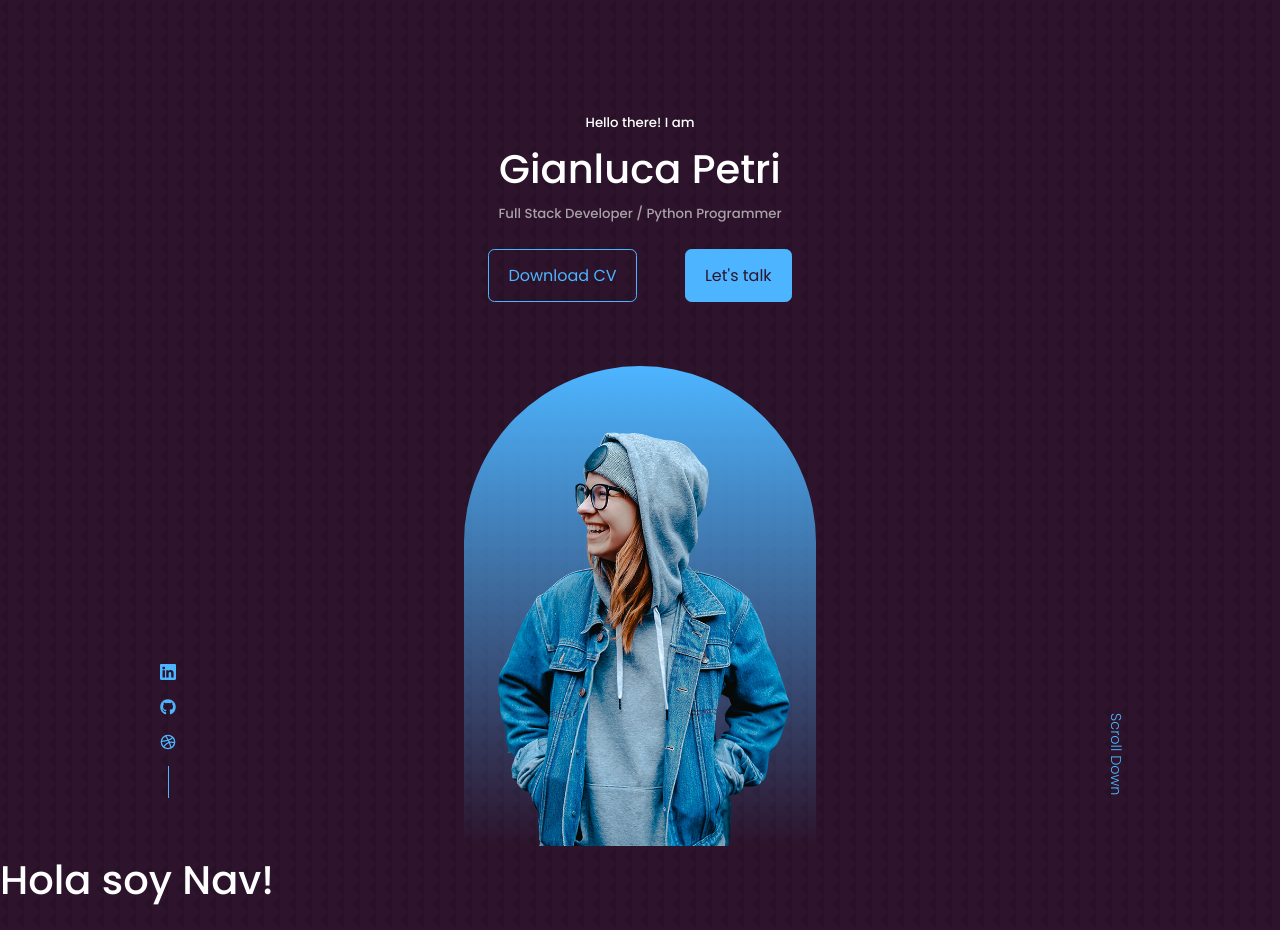
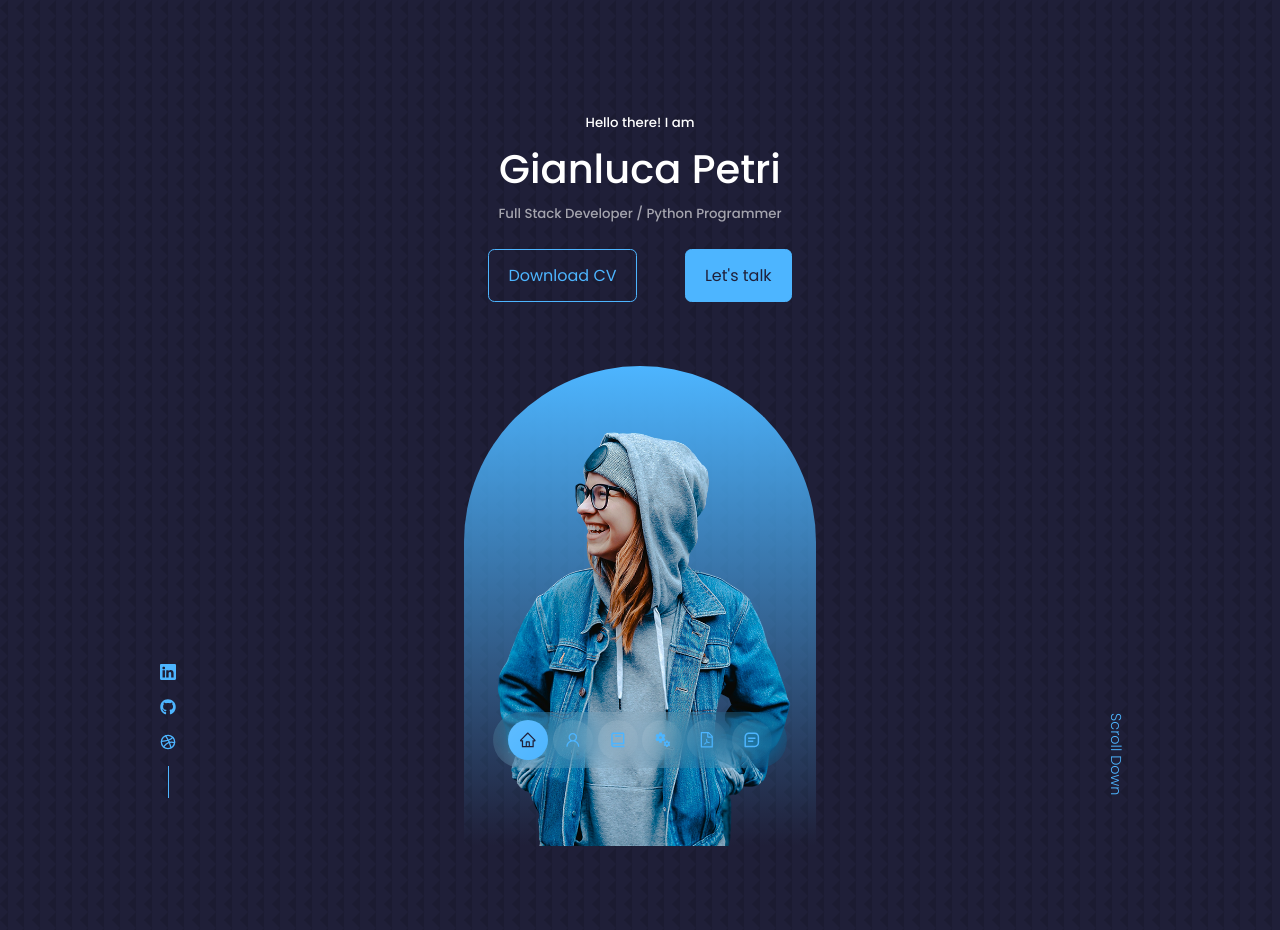
Before and after one commit to gianpetrii/portfolio, a React (Create React App) app: page / in a window 1280 px wide. Shown: the top 930 px of the page. Built offline with nearby package versions, Linux system fonts and the light colour scheme.

Commit message:
css nav y manejo de active class

```diff
--- a/src/App.css
+++ b/src/App.css
@@ -15,7 +15,7 @@
 /* ============== CSS VARIABLES ============== */
 :root {
     /* COLORS */
-    --color-bg: #2D142C;
+    --color-bg: #1F1F38;
     --color-bg-variant: #2C2C6C;
     --color-primary: #4DB5FF;
     --color-primary-variant: rgba(77, 181, 255, 0.4);
@@ -58,6 +58,7 @@ body {
 /* ============== GENERAL STYLES FOR CONTAINERS ============== */
 section {   /* almost all sections are wrapped in section html tag */
     margin-top: 8rem;
+    height: 100vh;
 }
 
 .container{
@@ -89,6 +90,14 @@ section > h2 {
 
 .text-light {
     color: var(--color-light);
+}
+
+ul{
+   list-style: none;
+}
+
+li {
+   list-style: none;
 }
 
 a {
--- a/src/sections/About/About.jsx
+++ b/src/sections/About/About.jsx
@@ -3,9 +3,8 @@ import './About.css';
 
 function About() {
     return (
-        <>
-            <h1>Hola soy About!</h1>
-        </>
+      <section id='about'>About
+      </section>
     );
 }
 
--- a/src/sections/Contact/Contact.jsx
+++ b/src/sections/Contact/Contact.jsx
@@ -3,9 +3,8 @@ import './Contact.css';
 
 function Contact() {
     return (
-        <>
-            <h1>Hola soy Contact!</h1>
-        </>
+      <section id='contact'>contact
+      </section>
     );
 }
 
--- a/src/sections/Experience/Experience.jsx
+++ b/src/sections/Experience/Experience.jsx
@@ -3,9 +3,8 @@ import './Experience.css';
 
 function Experience() {
     return (
-        <>
-            <h1>Hola soy Experience!</h1>
-        </>
+      <section id='experience'>experience
+      </section>
     );
 }
 
--- a/src/sections/Header/Header.jsx
+++ b/src/sections/Header/Header.jsx
@@ -11,7 +11,6 @@ function Header() {
    return (
       <>
          <header>
-
             <div className="container header_container">
                <h5>Hello there! I am</h5>
                <h1>Gianluca Petri</h1>
--- a/src/sections/Nav/Nav.css
+++ b/src/sections/Nav/Nav.css
@@ -0,0 +1,45 @@
+nav {
+
+   width: max-content;
+   display: block;
+   padding: 0.5rem 0.8rem;
+   z-index: 2;
+   position: fixed;
+   left: 50%;
+   transform: translateX(-50%);
+   bottom: 2rem;
+   display: flex;
+   gap: 0.8rem;
+   border-radius: 3rem;
+   background: linear-gradient(135deg, rgba(255, 255, 255, 0.1), rgba(255, 255, 255, 0)); /*glossy effect */
+   backdrop-filter: blur(15px);
+
+}
+
+
+nav ul {
+   display: flex;
+   flex-direction: row;
+}
+
+nav ul li a {
+   padding: 0.7rem;
+   margin-left: 0.15rem;
+   margin-right: 0.15rem;
+   border-radius: 50%;
+   display: flex;
+   font-size: 1.1rem;
+   background: linear-gradient(135deg, rgba(255, 255, 255, 0.1), rgba(255, 255, 255, 0)); /*glossy effect */
+   backdrop-filter: blur(15px);
+
+}
+
+nav ul li a:hover {
+   background: var(--color-white);
+   color: var(--color-primary-variant);   /* ya esta definido white para a:hover pero me gusta mas este para icono */
+}
+
+nav ul li a.active {
+   background-color: var(--color-primary);
+   color: var(--color-bg);
+}
--- a/src/sections/Nav/Nav.jsx
+++ b/src/sections/Nav/Nav.jsx
@@ -1,11 +1,60 @@
+// Hooks
+import { useState } from 'react';
+
 // Estilos
 import './Nav.css';
 
+// dependencias
+import { AiOutlineHome, AiOutlineUser, AiOutlineFilePdf } from 'react-icons/ai';
+import { BiBook, BiMessageSquareDetail } from 'react-icons/bi';
+import { MdMiscellaneousServices } from 'react-icons/md';
+import { useEffect } from 'react';
+
+
+
 function Nav() {
-    return (
-        <>
-            <h1>Hola soy Nav!</h1>
-        </>
+   const [activeNav, setActiveNav] = useState("#");   // defino header como initialvalue
+
+   // listado de secciones
+   const sections = [{
+      path: "#",
+      icon: <AiOutlineHome />
+   }, {
+      path: "#about",
+      icon: <AiOutlineUser />
+   },{
+      path: "#experience",
+      icon: <BiBook />
+   },{
+      path: "#services",
+      icon: <MdMiscellaneousServices />
+   },{
+      path: "#portfolio",
+      icon: <AiOutlineFilePdf />
+   },{
+      path: "#contact",
+      icon: <BiMessageSquareDetail />
+   },]
+
+   // manejo de clickeo de seccion activa
+
+
+
+
+   return (
+      <nav>
+         <ul>
+            {sections.map(section => (
+               <li><a
+                  key={section.path.replace("#","")}
+                  href={section.path}
+                  className={activeNav === section.path ? "active" : "" }
+                  onClick={() => setActiveNav(section.path)}
+                  >{section.icon}</a></li>
+            ))}
+
+         </ul>
+      </nav>
     );
 }
 
--- a/src/sections/Portfolio/Portfolio.jsx
+++ b/src/sections/Portfolio/Portfolio.jsx
@@ -3,9 +3,8 @@ import './Portfolio.css';
 
 function Portfolio() {
     return (
-        <>
-            <h1>Hola soy Portfolio!</h1>
-        </>
+      <section id='portfolio'>portfolio
+      </section>
     );
 }
 
--- a/src/sections/Projects/Projects.jsx
+++ b/src/sections/Projects/Projects.jsx
@@ -3,9 +3,8 @@ import './Projects.css';
 
 function Projects() {
     return (
-        <>
-            <h1>Hola soy Projects!</h1>
-        </>
+      <section id='projects'>projects
+      </section>
     );
 }
 
--- a/src/sections/Services/Services.jsx
+++ b/src/sections/Services/Services.jsx
@@ -3,9 +3,8 @@ import './Services.css';
 
 function Services() {
     return (
-        <>
-            <h1>Hola soy Services!</h1>
-        </>
+      <section id='services'>services
+      </section>
     );
 }
 
--- a/src/sections/Testimonials/Testimonials.jsx
+++ b/src/sections/Testimonials/Testimonials.jsx
@@ -7,9 +7,8 @@ import './Testimonials.css';
 
 function Testimonials() {
    return (
-      <>
-         <h1>Hola soy testimonials</h1>
-      </>
+      <section id='testimonials'>testimonials
+      </section>
    );
 }
 
```
